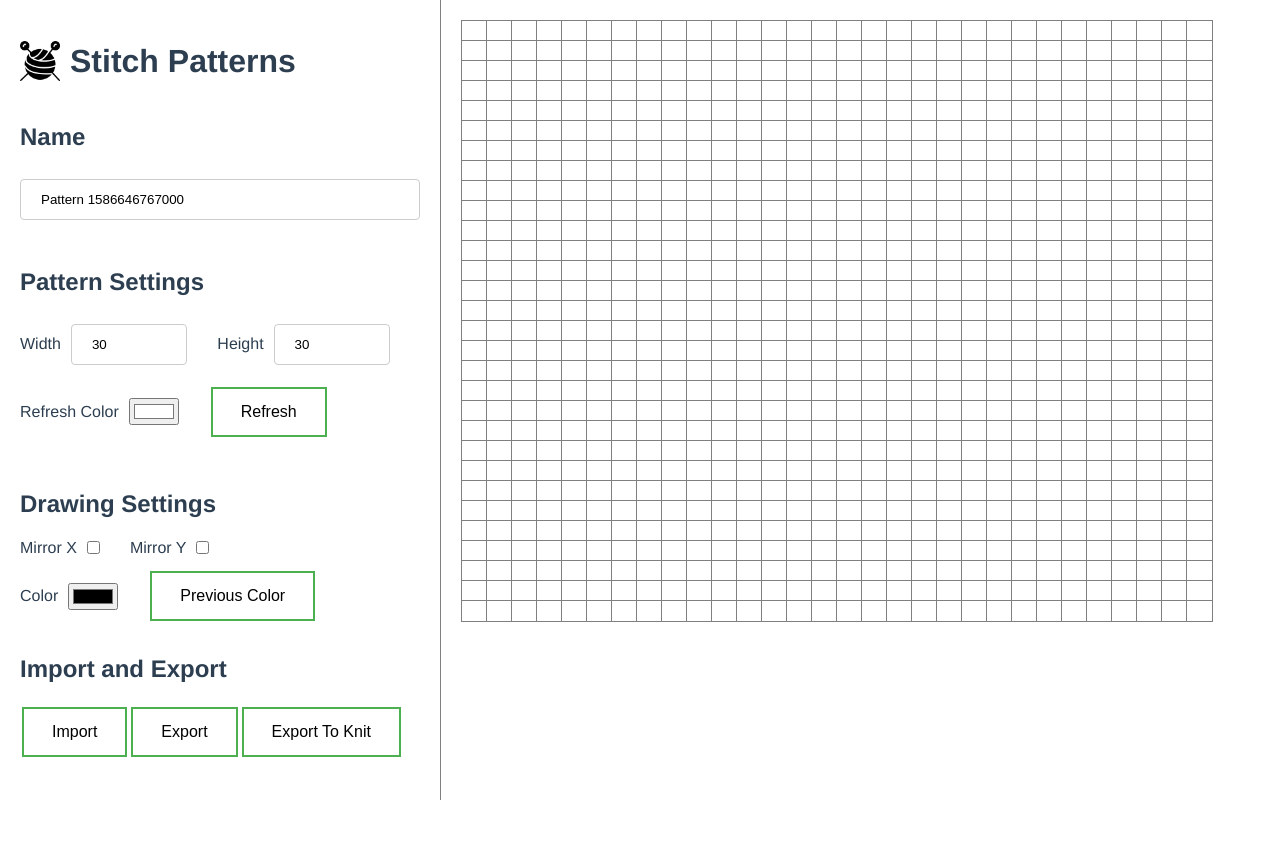
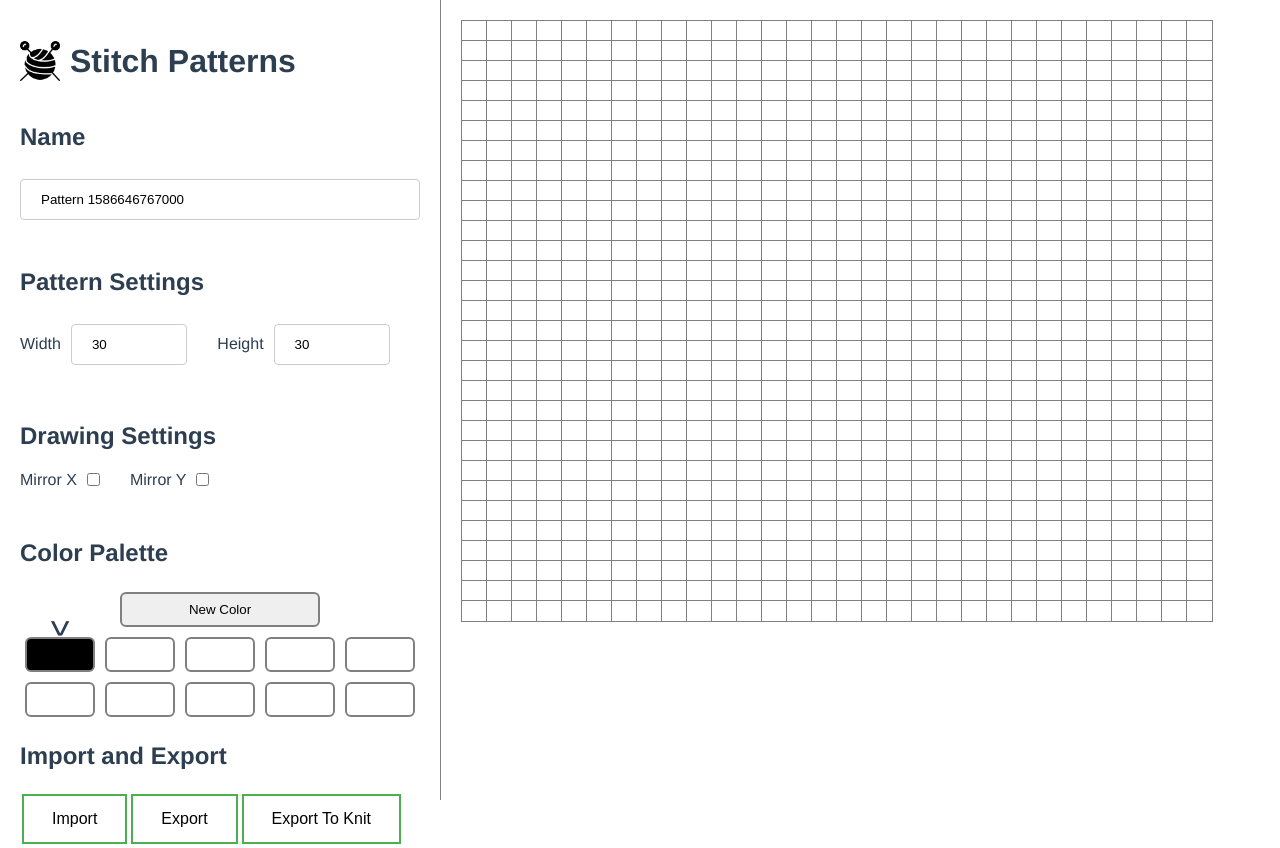
Before and after one commit to QuantumWarp/stitch-patterns, a Vue app: page / in a window 1280 px wide. Before the commit the page ends 800 px from the top, so only its background shows below. Built offline with nearby package versions, Linux system fonts and the light colour scheme.

Commit message:
Added color palette

```diff
--- a/src/components/GridControls.vue
+++ b/src/components/GridControls.vue
@@ -15,13 +15,6 @@
         <label for="height">Height</label>
         <input id="height" type="number" v-model="patternSettings.height" />
       </div>
-
-      <div class="row">
-        <label for="refreshColor">Refresh Color</label>
-        <input id="refreshColor" type="color" v-model="patternSettings.refreshColor" />
-
-        <button @click="resetPattern(patternSettings)">Refresh</button>
-      </div>
     </div>
 
     <div class="controls">
@@ -34,13 +27,12 @@
         <label for="mirrory">Mirror Y</label>
         <input id="mirrory" type="checkbox" :value="drawingSettings.mirrorY" @input="updateDrawingSettings({ mirrorY: $event })" />
       </div>
+    </div>
 
-      <div class="row">
-        <label for="color">Color</label>
-        <input id="color" type="color" :value="drawingSettings.color" @input="updateDrawingSettings({ color: $event.target.value })" />
+    <div class="controls">
+      <h2>Color Palette</h2>
 
-        <button @click="togglePreviousColor">Previous Color</button>
-      </div>
+      <ColorPalette />
     </div>
 
     <div>
@@ -58,11 +50,16 @@
 
 <script>
 import { mapActions, mapGetters } from 'vuex';
+import ColorPalette from '../controls/ColorPalette.vue';
 import FileHelper from '../file-helper';
 
 export default {
+  components: {
+    ColorPalette,
+  },
   data: () => ({
     name: `Pattern ${Date.now()}`,
+    pickerColor: '#000000',
     patternSettings: {
       refreshColor: '#FFFFFF',
       width: 30,
@@ -87,7 +84,6 @@ export default {
   },
   methods: {
     ...mapActions([
-      'togglePreviousColor',
       'updateDrawingSettings',
       'updatePattern',
       'resetPattern',
--- /dev/null
+++ b/src/controls/ColorPalette.vue
@@ -0,0 +1,106 @@
+<template>
+  <div class="color-palette">
+    <div class="picker-div">
+      <button @click="$refs.colorpicker.click()">New Color</button>
+
+      <input
+        ref="colorpicker"
+        type="color"
+        v-model="pickerColor"
+        @change="updateDrawingSettings({ color: pickerColor })"
+      />
+    </div>
+
+    <div class="palette">
+      <div
+        v-for="(color, index) in colorPaletteTen"
+        :key="index + color"
+        class="palette-box"
+      >
+        <div
+          v-if="index === 0"
+          class="selected-pointer"
+        >^</div>
+
+        <button
+          :style="{ backgroundColor: color }"
+          @click="updateDrawingSettings({ color })"
+        />
+      </div>
+    </div>
+  </div>
+</template>
+
+<script>
+import { mapActions, mapGetters } from 'vuex';
+
+export default {
+  data: () => ({
+    pickerColor: '#000000',
+  }),
+  computed: {
+    ...mapGetters(['colorPalette']),
+    colorPaletteTen() {
+      const palette = this.colorPalette;
+      while (palette.length < 10) {
+        palette.push('#ffffff');
+      }
+      return palette;
+    }
+  },
+  methods: {
+    ...mapActions(['updateDrawingSettings']),
+  },
+};
+</script>
+
+<style scoped>
+.color-palette {
+  width: 100%;
+  display: flex;
+  flex-direction: column;
+  align-items: center;
+  position: relative;
+}
+.palette {
+  width: 100%;
+  display: flex;
+  flex-direction: row;
+  flex-wrap: wrap;
+}
+.picker-div {
+  position: relative;
+  width: 50%;
+  padding: 5px;
+}
+.picker-div > * {
+  width: 100%;
+}
+input {
+  visibility: hidden;
+  position: absolute;
+}
+.palette-box {
+  position: relative;
+  min-width: 20%;
+  max-width: 20%;
+  box-sizing: border-box;
+  padding: 5px;
+}
+button {
+  width: 100%;
+  height: 35px;
+  outline: none;
+  border: 2px solid grey;
+  border-radius: 6px;
+  padding: 5px;
+  cursor: pointer;
+}
+.selected-pointer {
+  position: absolute;
+  font-size: 40px;
+  left: 50%;
+  top: -33px;
+  transform: rotate(180deg) translate(50%);
+}
+</style>
--- a/src/store.js
+++ b/src/store.js
@@ -8,21 +8,21 @@ const state = {
   dimensions: {},
   drawingSettings: {
     color: '#000000',
-    previousColor: '#FFFFFF',
     mirrorX: false,
     mirrorY: false,
   },
+  colorPalette: [
+    '#000000',
+    '#FFFFFF',
+  ],
 };
 
 const actions = {
-  togglePreviousColor({ commit, state }) {
-    commit('setDrawingSettings', {
-      ...state.drawingSettings,
-      color: state.drawingSettings.previousColor,
-      previousColor: state.drawingSettings.color,
-    });
-  },
   updateDrawingSettings({ commit, state }, drawingSettingsUpdate) {
+    if (drawingSettingsUpdate.color) {
+      commit('addToColorPalette', [drawingSettingsUpdate.color]);
+    }
+
     commit('setDrawingSettings', Object.assign(state.drawingSettings, drawingSettingsUpdate));
   },
   updatePattern({ commit }, pattern) {
@@ -59,9 +59,16 @@ const mutations = {
     drawingSettings.previousColor = state.drawingSettings.color;
     state.drawingSettings = drawingSettings;
   },
+  addToColorPalette(state, colors) {
+    state.colorPalette = colors
+      .concat(state.colorPalette)
+      .filter((val, index, self) => self.indexOf(val) === index)
+      .slice(0, 10);
+  },
 };
 
 const getters = {
+  colorPalette(state) { return state.colorPalette; },
   drawingSettings(state) { return state.drawingSettings; },
   pattern(state) { return state.pattern; },
   dimensions(state) { return state.dimensions; },
```
